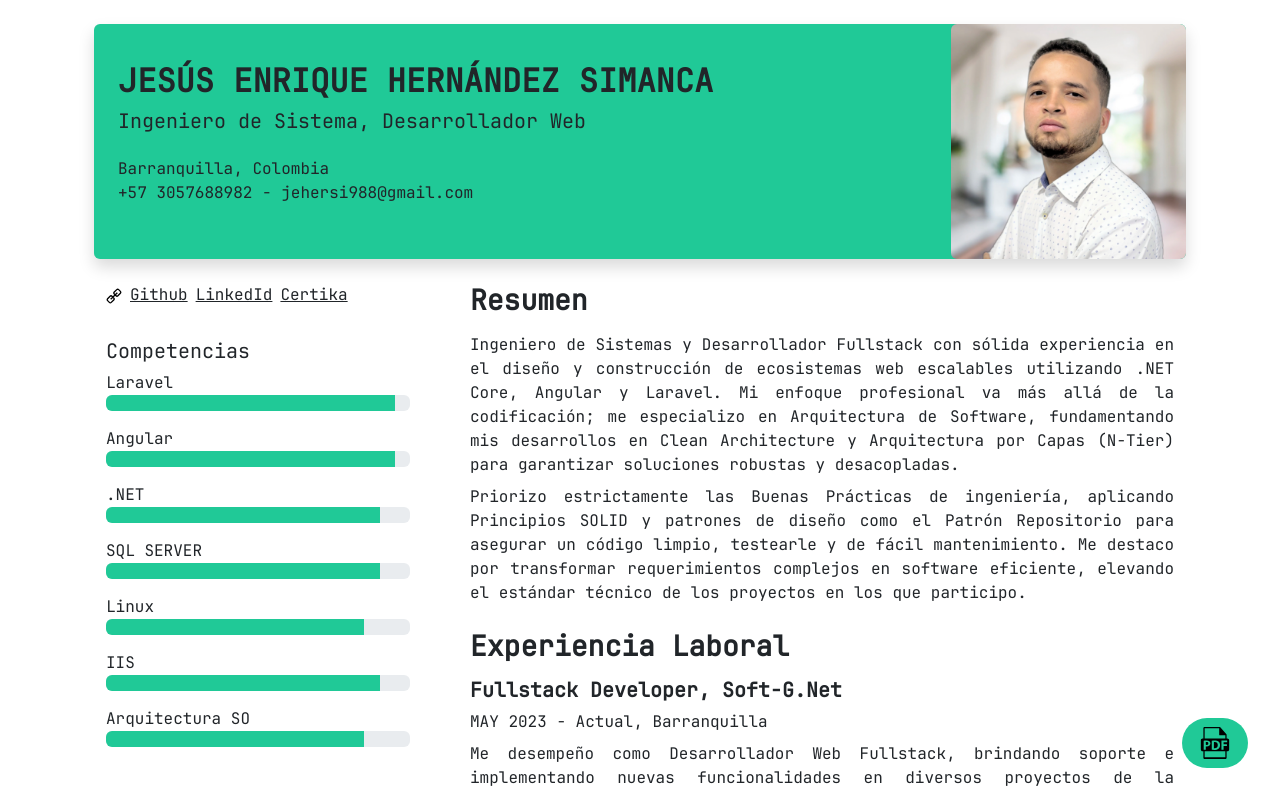
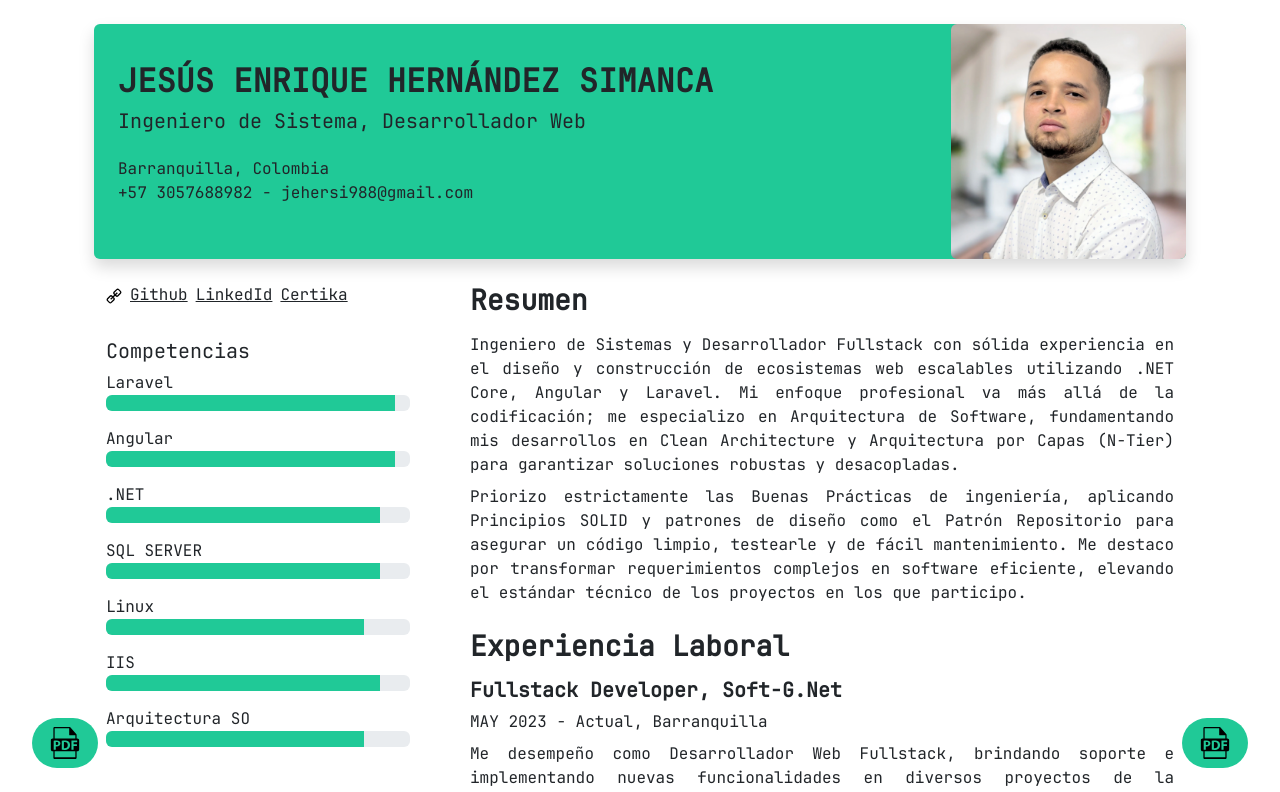
Before and after one commit to jesushdz97/hdv, a React (Vite) app: page / in a window 1280 px wide. Shown: the top 792 px of the page. Built offline with nearby package versions, Linux system fonts and the light colour scheme.

Commit message:
feat: implement language toggle button and refactor language state management

```diff
--- a/src/App.jsx
+++ b/src/App.jsx
@@ -1,14 +1,16 @@
 import Header from './app/components/Header';
 import Body from './app/components/Body';
-import ButtonPDF from './app/components/shared/ButtonPDF';
+import ButtonPdf from './app/components/shared/ButtonPdf';
 import ModalPDF from './app/components/ModalPDF';
+import ButtonLanguague from './app/components/shared/ButtonLanguague';
 
 function App() {
   return (
     <div className='container p-4'>
       <Header />
       <Body />
-      <ButtonPDF />
+      <ButtonPdf />
+      <ButtonLanguague />
       <ModalPDF />
     </div>
   );
--- /dev/null
+++ b/src/app/components/shared/ButtonLanguague.jsx
@@ -0,0 +1,20 @@
+
+import pdfIcon from '/icons/pdf17.svg';
+import { useSetIsSpanish, useIsSpanishState } from '@/app/context/provider';
+
+function ButtonLanguague() {
+  const isSpanish = useIsSpanishState();
+  const setLanguagueState = useSetIsSpanish();
+
+  return (
+    <button
+      style={{ position: 'fixed', bottom: '2rem', left: '2rem' }}
+      className='btn btn-lg bg-teal rounded-pill'
+      onClick={() => setLanguagueState(!isSpanish)}
+    >
+      <img src={pdfIcon} alt='pdf-button' />
+    </button>
+  );
+}
+
+export default ButtonLanguague;
--- a/src/app/components/shared/ButtonPDF.jsx
+++ b/src/app/components/shared/ButtonPDF.jsx
@@ -5,7 +5,7 @@ import types from '../../reducers/actions/modalActions';
 const OPEN_MODAL = types.openModal;
 const PAYLOAD = { title: 'Elegir idioma' };
 
-function ButtonPDF() {
+function ButtonPdf() {
   const dispatch = useDispatchModal();
   const openModal = () => dispatch({ type: OPEN_MODAL, payload: PAYLOAD })
 
@@ -20,4 +20,4 @@ function ButtonPDF() {
   );
 }
 
-export default ButtonPDF;
+export default ButtonPdf;
--- a/src/app/components/shared/index.js
+++ b/src/app/components/shared/index.js
@@ -3,7 +3,8 @@
  * Do not modify this file directly.
  */
 
-export * from './ButtonPDF'
+export * from './ButtonLanguague'
+export * from './ButtonPdf'
 export * from './Modal'
 export * from './PDF'
 export * from './Paragraph'
--- a/src/app/components/sidebar/Skills.jsx
+++ b/src/app/components/sidebar/Skills.jsx
@@ -1,5 +1,5 @@
-import useLanguageHook from '@/app/hooks/useLanguageHook';
 import Skill from './Skill';
+import { useIsSpanishState } from '@/app/context/provider';
 
 const data = [
   { name: 'Laravel', progress: '95%' },
@@ -12,7 +12,7 @@ const data = [
 ];
 
 const Skills = () => {
-  const { isSpanish } = useLanguageHook();
+  const isSpanish = useIsSpanishState();
 
   return (
     <div className='mb-5'>
--- a/src/app/context/provider.jsx
+++ b/src/app/context/provider.jsx
@@ -11,13 +11,13 @@ export const Provider = ({ children }) => {
     initialModalState,
   );
 
-  const [languageState, setLanguageState] = useState(languageEnum.spanish);
+  const [isSpanishState, setIsSpanish] = useState(true);
 
   const value = {
     modalState,
     modalDispatch,
-    languageState,
-    setLanguageState
+    isSpanishState,
+    setIsSpanish
   };
 
   return (
@@ -30,5 +30,5 @@ export const Provider = ({ children }) => {
 export const useAppContext = () => useContext(providerContext);
 export const useModalState = () => useContext(providerContext).modalState;
 export const useDispatchModal = () => useContext(providerContext).modalDispatch;
-export const useLanguageState = () => useContext(providerContext).languageState;
-export const useSetLanguageState = () => useContext(providerContext).setLanguageState;
+export const useIsSpanishState = () => useContext(providerContext).isSpanishState;
+export const useSetIsSpanish = () => useContext(providerContext).setIsSpanish;
--- a/src/app/hooks/useLanguageHook.js
+++ /dev/null
@@ -1,8 +0,0 @@
-import { useLanguageState } from '../context/provider';
-import languageEnum from '../reducers/actions/languageActions';
-
-export default function useLanguageHook() {
-  const languageState = useLanguageState();
-  const isSpanish = languageState === languageEnum.spanish;
-  return { isSpanish };
-}
```
